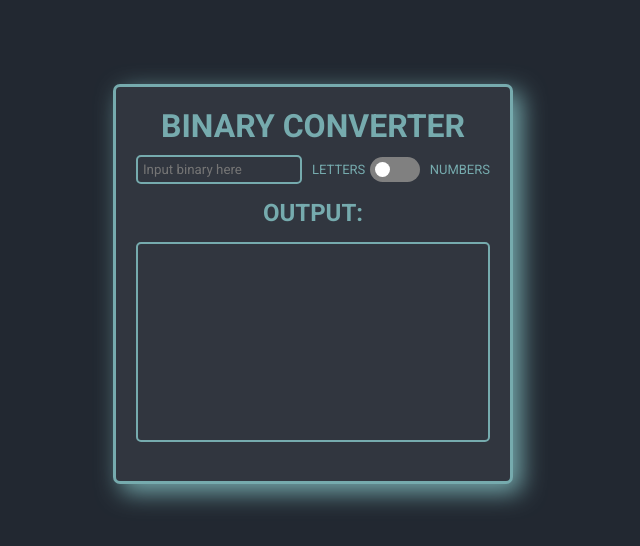
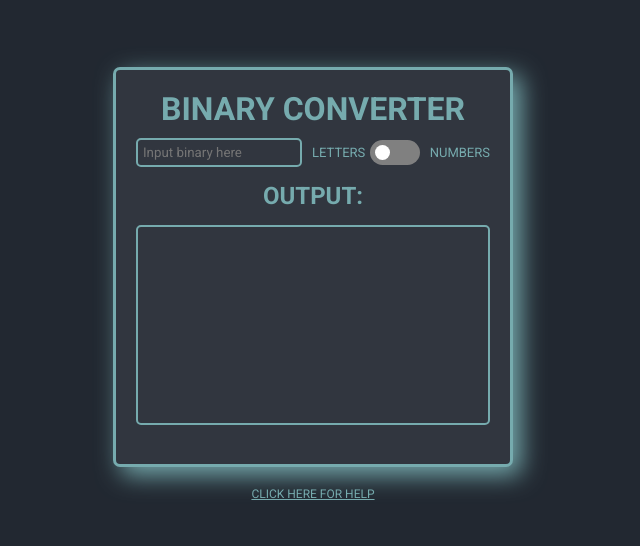
Before and after one commit to JakubKb/Binary-Convertor, a Vue app: page / in a window 1280 px wide. Shown: the part 116-662 px from the top of the page, without its empty margins (327-967 px from the left). Built offline with nearby package versions, Linux system fonts and the light colour scheme.

Commit message:
added a help component

```diff
--- /dev/null
+++ b/src/components/help.vue
@@ -0,0 +1,9 @@
+<template>
+  <div class="container"></div>
+</template>
+
+<script>
+export default {};
+</script>
+
+<style></style>
--- a/src/components/main.vue
+++ b/src/components/main.vue
@@ -18,14 +18,27 @@
       </div>
       <div class="output-wrapper">
         <h2>Output:</h2>
-        <input class="output" />
+        <input class="output" disabled />
       </div>
     </div>
+    <button class="help">click here for help</button>
+    <help-vue :style="{ display: helpDisplay }" />
   </div>
 </template>
 
 <script>
-export default {};
+import helpVue from "./help.vue";
+
+export default {
+  data() {
+    return {
+      helpDisplay: "none",
+    };
+  },
+  components: {
+    helpVue,
+  },
+};
 </script>
 
 <style scoped>
@@ -35,6 +48,7 @@ export default {};
   justify-content: center;
   align-items: center;
   background-color: #222831;
+  flex-direction: column;
   height: 100vh;
   width: 100vw;
 }
@@ -64,6 +78,7 @@ export default {};
   background: transparent;
   border: #76abae 2px solid;
   border-radius: 5px;
+  color: #76abae;
   padding: 5px;
   font-family: "Roboto", sans-serif;
   margin-right: 5px;
@@ -86,6 +101,7 @@ export default {};
   margin-top: 15px;
   height: 200px;
   width: 100%;
+  color: #76abae;
 }
 
 h2 {
@@ -144,4 +160,17 @@ input:checked + label:after {
 label:active:after {
   width: 10px;
 }
+
+.help {
+  text-align: center;
+  color: #76abae;
+  font-family: "Roboto", sans-serif;
+  text-transform: uppercase;
+  margin-top: 20px;
+  font-size: 12px;
+  text-decoration: underline;
+  cursor: pointer;
+  background: none;
+  border: none;
+}
 </style>
```
